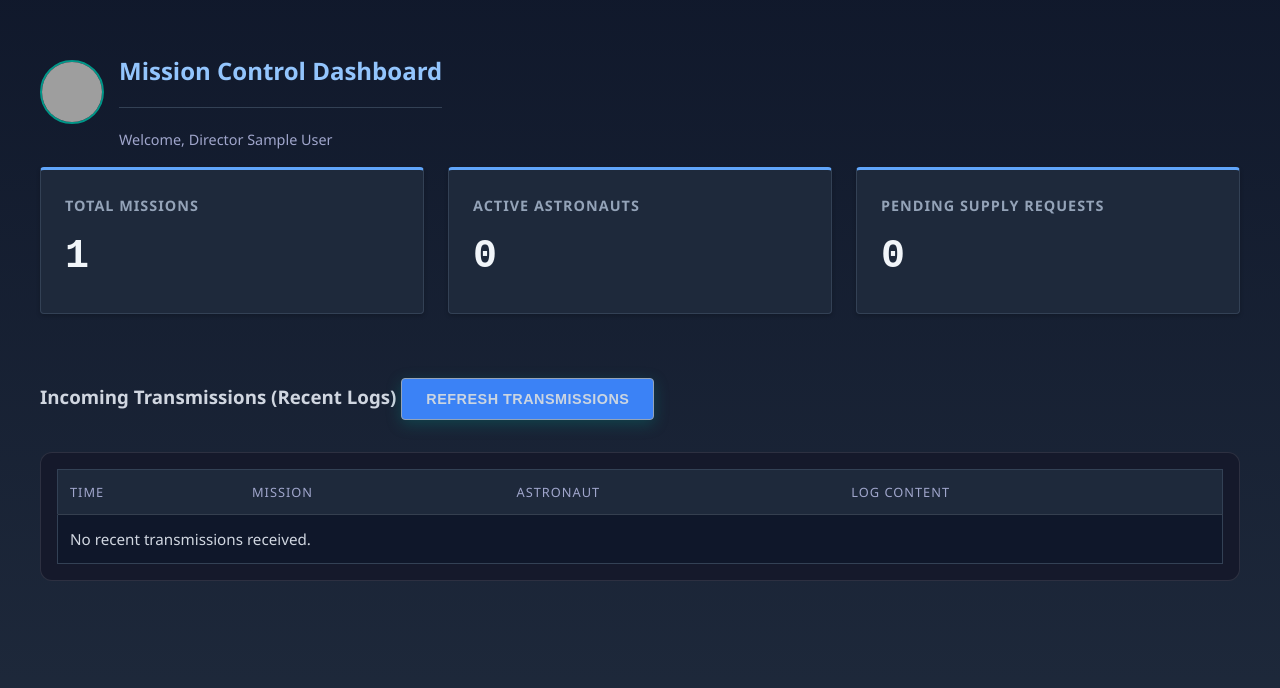
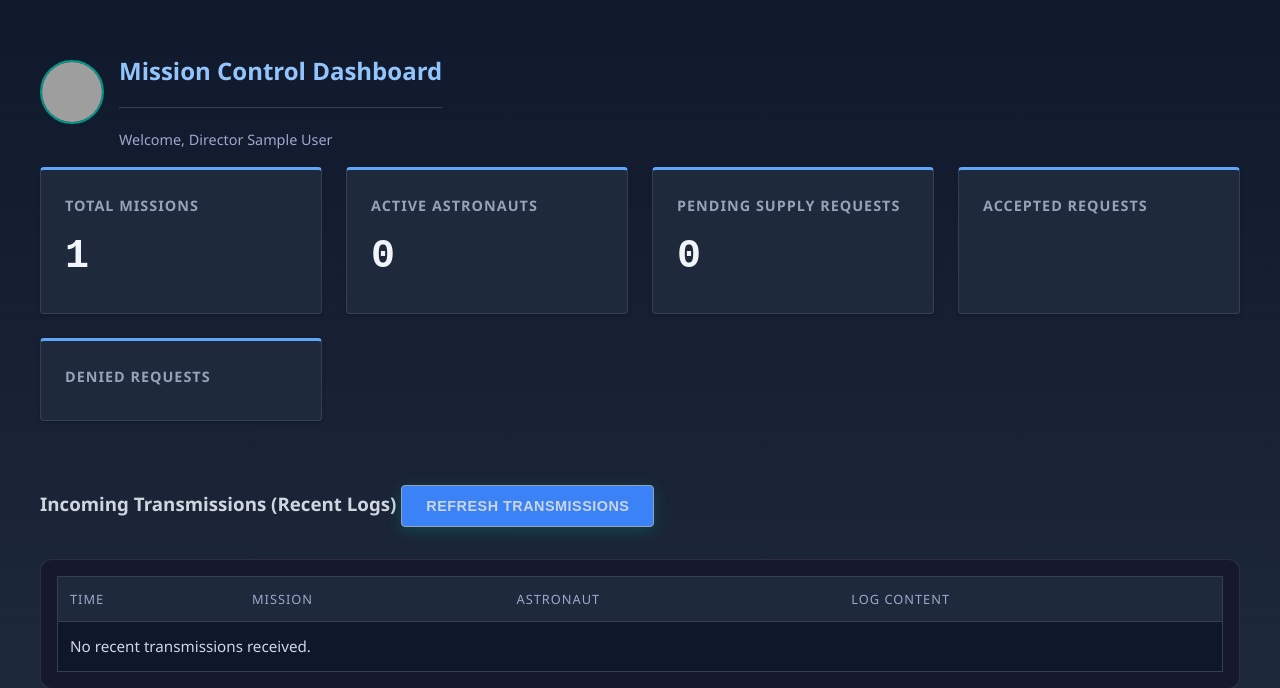
Before and after one commit to Mehjabin08/BeyondOrbit, a PHP site: page /index.php?action=admin_dashboard in a window 1280 px wide. Shown: the part 72-760 px from the top of the page. Run offline with PHP 8.4, Linux system fonts and the light colour scheme; the visitor is signed in with stand-in values (Sample User, id 1); data comes from the database, SQL or seed files in the repository; data that the repository does not hold is empty; grey boxes are pictures that could not be loaded.

Commit message:
Add accepted and denied requests statistics to dashboard

```diff
--- a/views/admin/dashboard.php
+++ b/views/admin/dashboard.php
@@ -28,6 +28,18 @@ $profileImg = getProfileImage($_SESSION['user_id']);
             <h3>Pending Supply Requests</h3>
             <div class="value" style="color: <?php echo $stats['pending_requests'] > 0 ? 'var(--accent-color)' : ''; ?>;">
                 <?php echo $stats['pending_requests']; ?>
+            </div>
+        </div>
+        <div class="stat-card">
+            <h3>Accepted Requests</h3>
+            <div class="value" style="color: #10b981;">
+                <?php echo $stats['accepted_requests']; ?>
+            </div>
+        </div>
+        <div class="stat-card">
+            <h3>Denied Requests</h3>
+            <div class="value" style="color: #ef4444;">
+                <?php echo $stats['denied_requests']; ?>
             </div>
         </div>
     </div>
```
